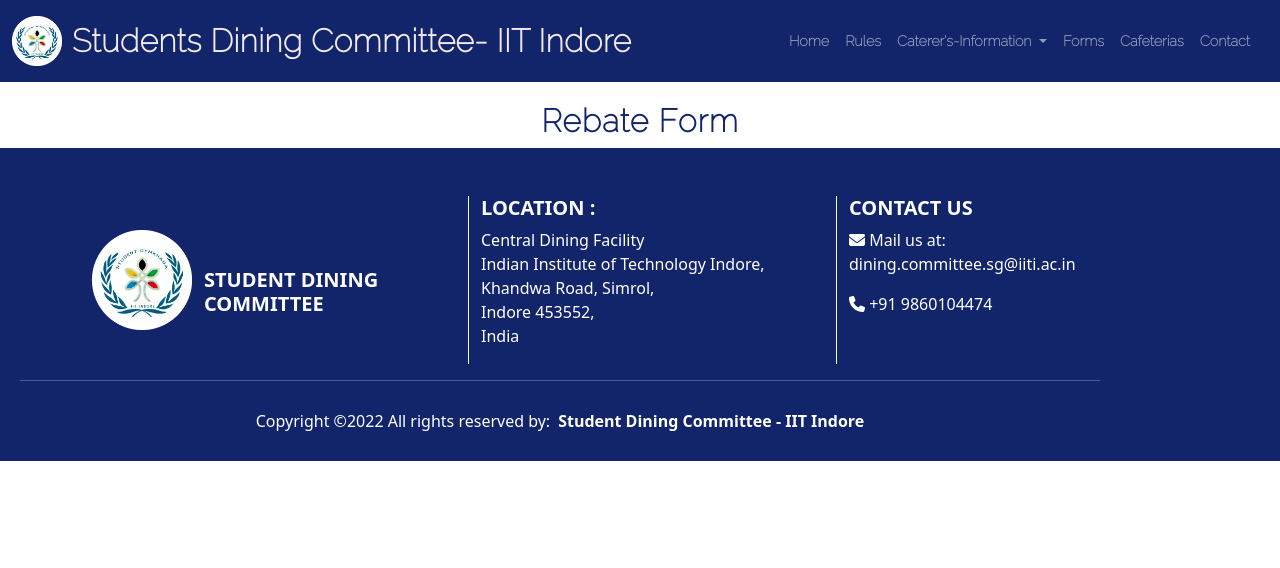
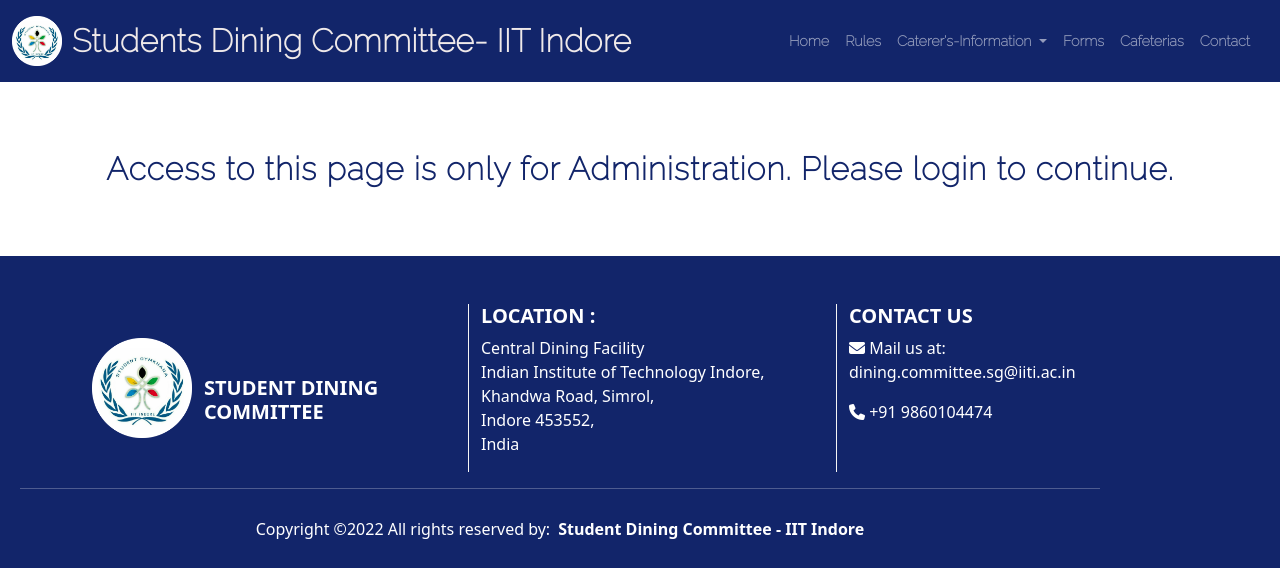
Before and after one commit to DaemonLab/Mess-Website, a Django app: template messWebsite/home/templates/addAllocation.html in a window 1280 px wide. Shown: the top 568 px of the page. Run offline with Django 4.2, Linux system fonts and the light colour scheme; the template is opened without the code that fills it, so the values that code supplies are empty; data comes from the database, SQL or seed files in the repository; both versions use the stored data as it was after the commit; some libraries are stand-ins or nearby versions.

Commit message:
middleware for add allocation

```diff
--- a/messWebsite/home/templates/addAllocation.html
+++ b/messWebsite/home/templates/addAllocation.html
@@ -7,9 +7,9 @@
 {% endblock %}
 {% block body %}
 <main>
-  <h1 class="m-0 pb-2">Rebate Form</h1>
-  <div class="text-center">
     {% if user.is_authenticated and user.is_staff%}
+    <h1 class="m-0 pb-2">Allocation Form</h1>
+    <div class="text-center">
     <p class="m-0">Hello Admin!</p>
     <span>{% trans 'You are logged in as:' %} {{ user.email}}</span>
     <a class="btn btn-danger" href="{% url 'account_logout' %}">Sign Out</a>
@@ -58,7 +58,9 @@
     >
       Submit
     </button>
-    {% endif %}
+    {% else %}
+    <h1 class="text-decoration-none my-5">Access to this page is only for Administration. Please login to continue.</h1>
+{% endif %}
   </form>
 </main>
 
--- a/messWebsite/messWebsite/middleware.py
+++ b/messWebsite/messWebsite/middleware.py
@@ -36,3 +36,7 @@ class LoginRequiredMiddleware:
                 print(request.path)
                 settings.LOGIN_REDIRECT_URL = request.path
                 return redirect(settings.LOGIN_URL+ "?next=" + request.path)
+            if (request.path =="/addAllocation/"):
+                print(request.path)
+                settings.LOGIN_REDIRECT_URL = request.path
+                return redirect(settings.LOGIN_URL+ "?next=" + request.path)
```
Also changed, not shown: messWebsite/db.sqlite3.
